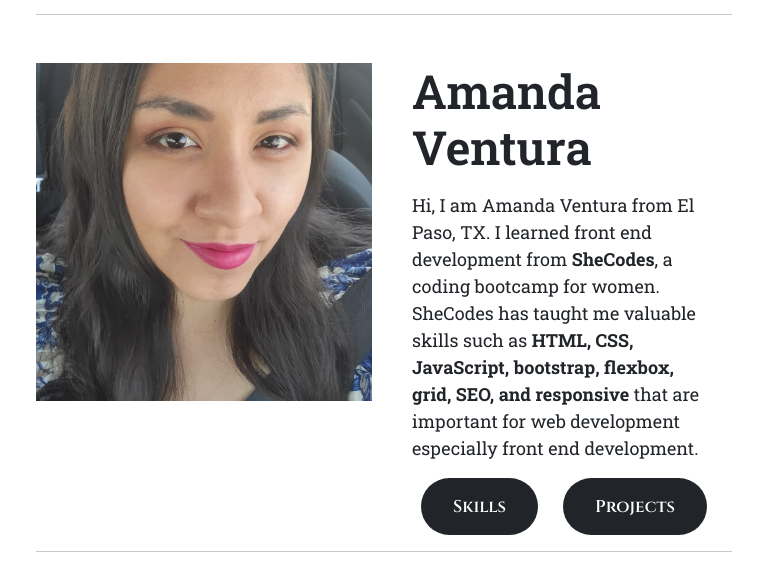
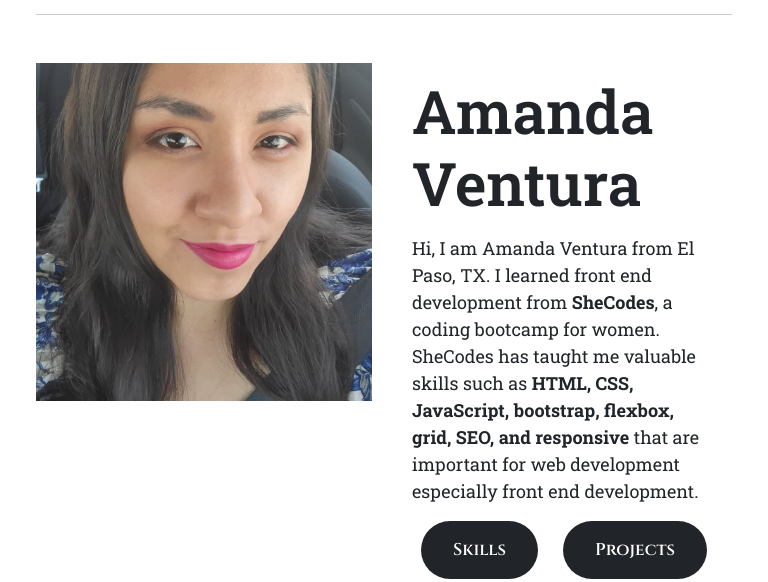
Before and after one commit to ASV185/amanda-website, a plain HTML site: page about.html in a window 768 px wide. Shown: the part 482-1064 px from the top of the page. Drawn offline with nearby package versions, Linux system fonts and the light colour scheme.

Commit message:
changed font size for name/h3 for about me section using media queries

```diff
--- a/src/style.css
+++ b/src/style.css
@@ -212,6 +212,13 @@ footer .credit-footer {
   }
 }
 
+@media (min-width: 576px) and (max-width: 768px) {
+  .about-section h3 {
+    font-size: 60px;
+    margin: 12px;
+  }
+}
+
 @media (max-width: 768px) {
   .larger-navbar {
     display: none;
```
